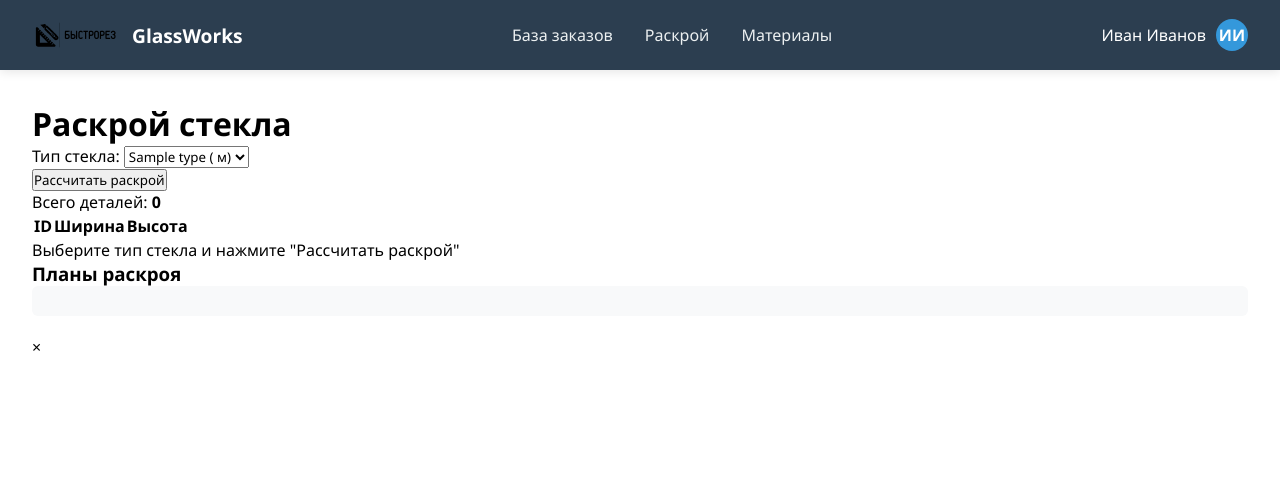
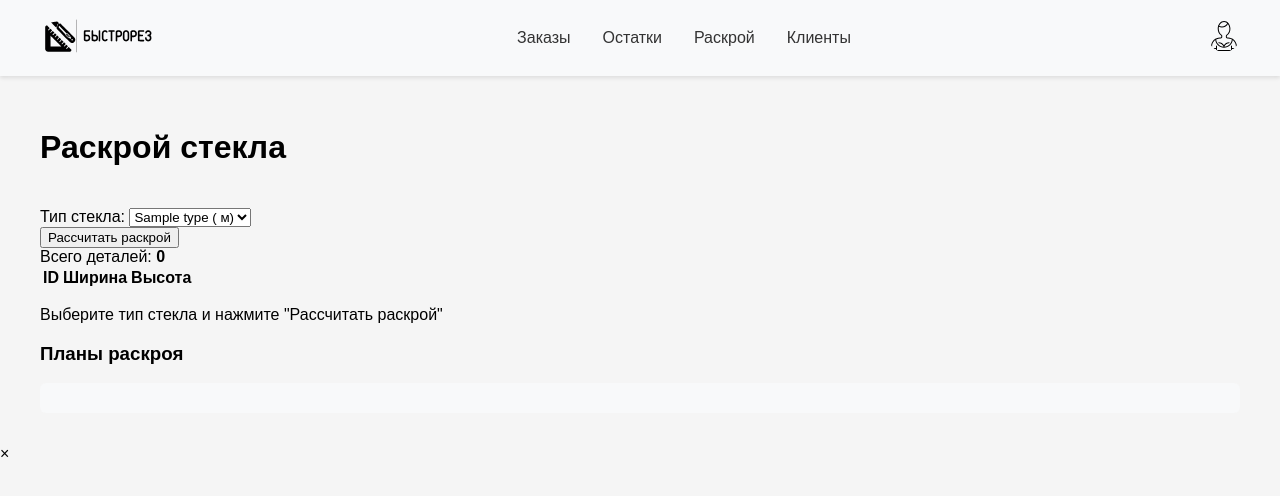
Before and after one commit to Cinnabar2000/vsglass, a FastAPI app: page /cutting in a window 1280 px wide. Shown: the top 496 px of the page. Run offline with FastAPI, Linux system fonts and the light colour scheme; tables that the repository leaves empty hold one stand-in row (values such as "Sample post"); lists and menus that the app fills with data are empty; parts of the project's set-up code (start-up, migrations or seed data) failed here and were passed over.

Commit message:
Update base.html

```diff
--- a/frontend/templates/base.html
+++ b/frontend/templates/base.html
@@ -1,128 +1,42 @@
+<!-- D:\vsglass\frontend\templates\base.html -->
 <!DOCTYPE html>
 <html lang="ru">
 <head>
     <meta charset="UTF-8">
     <meta name="viewport" content="width=device-width, initial-scale=1.0">
-    <title>{% block title %}GlassWorks{% endblock %}</title>
-    <style>
-        :root {
-            --primary-color: #2c3e50;
-            --secondary-color: #3498db;
-            --accent-color: #e74c3c;
-            --light-color: #ecf0f1;
-        }
-
-        * {
-            margin: 0;
-            padding: 0;
-            box-sizing: border-box;
-            font-family: 'Segoe UI', Tahoma, Geneva, Verdana, sans-serif;
-        }
-
-        .navbar {
-            background-color: var(--primary-color);
-            padding: 1rem 2rem;
-            display: flex;
-            justify-content: space-between;
-            align-items: center;
-            box-shadow: 0 2px 10px rgba(0, 0, 0, 0.1);
-        }
-
-        .nav-brand {
-            display: flex;
-            align-items: center;
-            gap: 10px;
-            color: white;
-            text-decoration: none;
-            font-weight: bold;
-            font-size: 1.2rem;
-        }
-
-        .nav-brand img {
-            height: 30px;
-        }
-
-        .nav-links {
-            display: flex;
-            gap: 2rem;
-        }
-
-        .nav-link {
-            color: var(--light-color);
-            text-decoration: none;
-            font-weight: 500;
-            transition: color 0.3s;
-            padding: 0.5rem 0;
-            position: relative;
-        }
-
-        .nav-link:hover {
-            color: var(--secondary-color);
-        }
-
-        .nav-link::after {
-            content: '';
-            position: absolute;
-            bottom: 0;
-            left: 0;
-            width: 0;
-            height: 2px;
-            background-color: var(--secondary-color);
-            transition: width 0.3s;
-        }
-
-        .nav-link:hover::after {
-            width: 100%;
-        }
-
-        .user-profile {
-            display: flex;
-            align-items: center;
-            gap: 10px;
-            color: white;
-        }
-
-        .user-avatar {
-            width: 32px;
-            height: 32px;
-            border-radius: 50%;
-            background-color: var(--secondary-color);
-            display: flex;
-            align-items: center;
-            justify-content: center;
-            color: white;
-            font-weight: bold;
-        }
-
-        main {
-            padding: 2rem;
-        }
-    </style>
-    {% block styles %}{% endblock %}
+    <title>{% block title %}VSGlass{% endblock %}</title>
+    <link rel="stylesheet" href="/static/css/styles.css">
 </head>
 <body>
     <nav class="navbar">
-        <a href="/" class="nav-brand">
-            <img src="/static/logo.svg" alt="GlassWorks Logo">
-            GlassWorks
-        </a>
+        <div class="navbar-container">
+            <link rel="stylesheet" href="https://cdnjs.cloudflare.com/ajax/libs/font-awesome/6.0.0/css/all.min.css">
+            <!-- Логотип слева -->
+            <div class="navbar-brand">
+                <a href="/">
+                    <img src="/static/logo.svg" alt="VSGlass Logo" class="logo">
+                </a>
+            </div>
 
-        <div class="nav-links">
-            <a href="/orders" class="nav-link">База заказов</a>
-            <a href="/cutting" class="nav-link">Раскрой</a>
-            <a href="/materials" class="nav-link">Материалы</a>
-        </div>
+            <!-- Центральное меню -->
+            <div class="navbar-menu">
+                <a href="/orders" class="nav-link">Заказы</a>
+                <a href="/inventory" class="nav-link">Остатки</a>
+                <a href="/cutting" class="nav-link">Раскрой</a>
+                <a href="/customers" class="nav-link">Клиенты</a>
+            </div>
 
-        <div class="user-profile">
-            <span>Иван Иванов</span>
-            <div class="user-avatar">ИИ</div>
+            <!-- Личный кабинет справа -->
+            <div class="navbar-profile">
+                <a href="/profile">
+                    <img src="/static/profile-icon.svg" alt="Profile" class="profile-icon">
+                </a>
+            </div>
         </div>
     </nav>
 
     <main>
         {% block content %}{% endblock %}
     </main>
-
-    {% block scripts %}{% endblock %}
 </body>
 </html>
```
